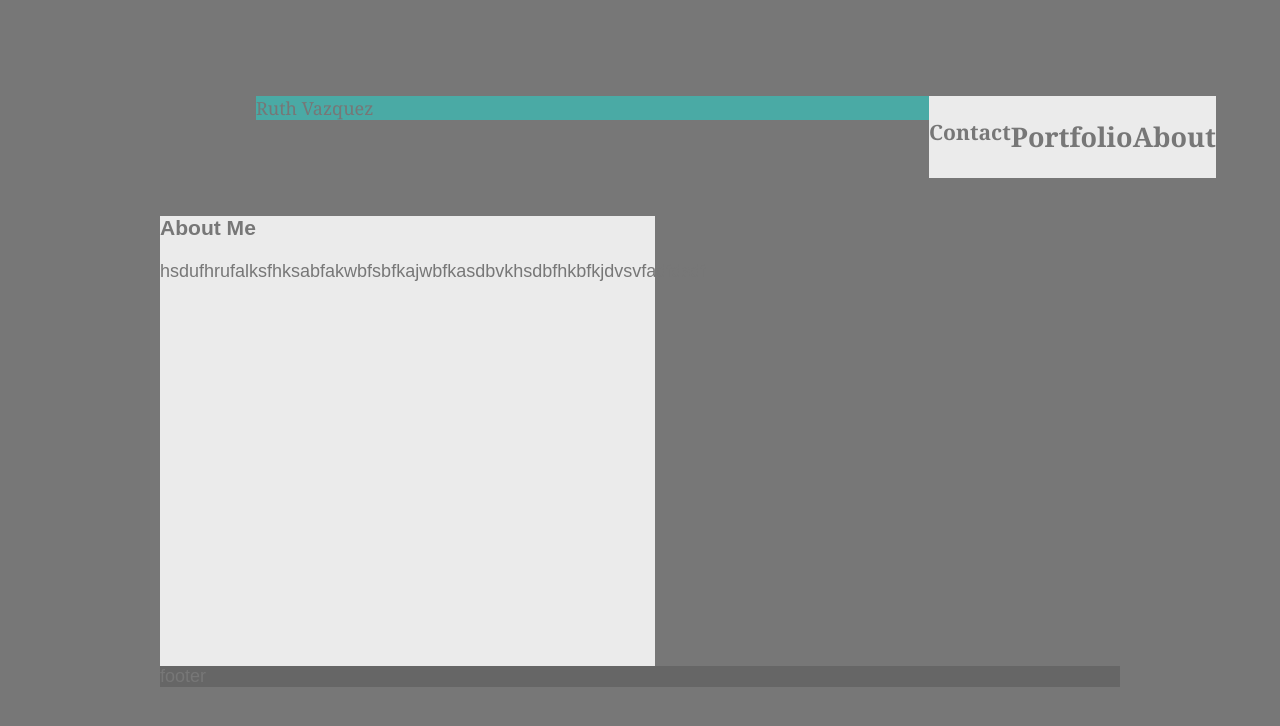
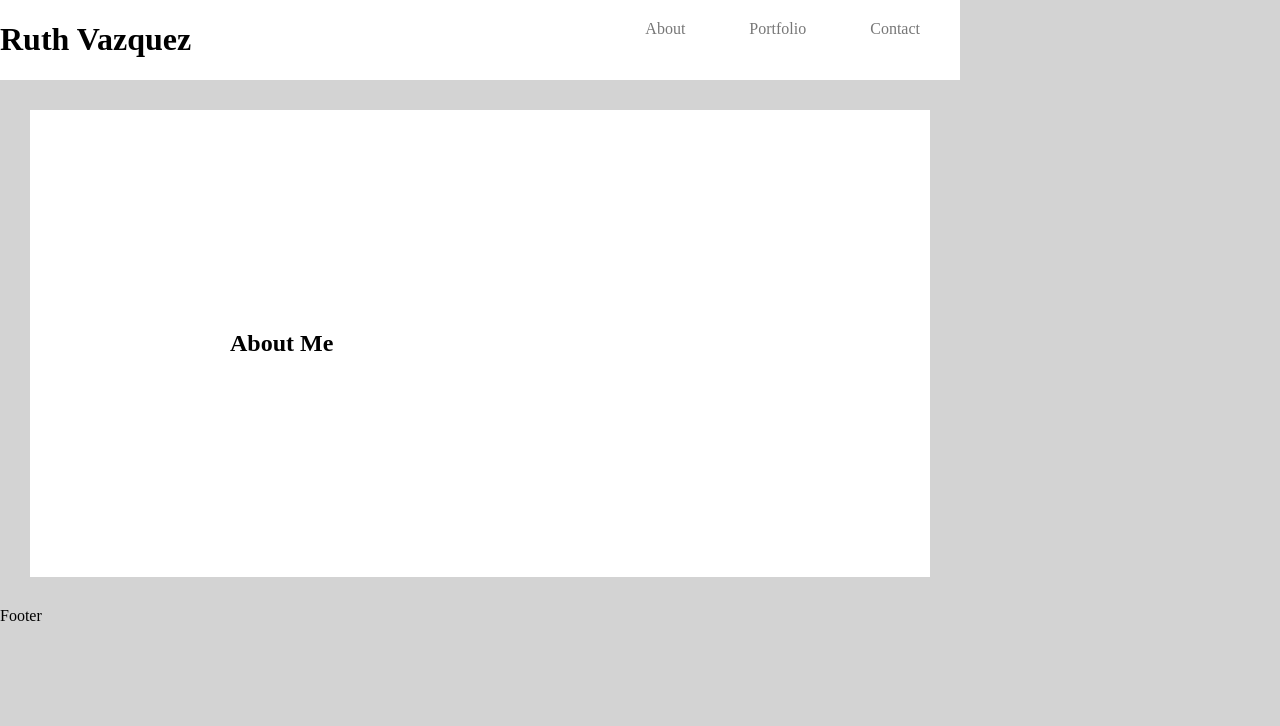
Before and after one commit to VeeNiceRuth/Basic-Portfolio, a plain HTML site: page index.html in a window 1280 px wide. Drawn offline with Linux system fonts and the light colour scheme; files that its build step writes are made by us from their sources; files whose address does not match are found by name.

Commit message:
worked on the heading and a list

```diff
--- a/assets/css/style.css
+++ b/assets/css/style.css
@@ -1,76 +1,68 @@
 body {
-    font-family: Arial, Helvetica, sans-serif;
-    color: #777;
-    background-color: #777;
-    font-size: 18px;
+    background: lightgray;
+    margin: 0;
     width: 960px;
-    max-width: 960px;
-    margin: auto;
+    font-weight: 300px;
+    position: center;
+}
+
+.container {
+    width: 960px;
+    margin: 0 auto;
+}
+header {
+    background: white;
+}
+header::after {
+    content: " ";
+    display: table;
+    clear: both;
 
 }
 
-header {
-    background-color: #4aaaa5;
-    font-family: Georgia, 'Times New Roman', Times, serif;
-    margin: 10%;
-    width: 960px;
-    padding: 0%;
-
-
-}
-
-.topnav {
-    overflow: hidden;
-    float: right;
-    margin: 0%;
-    text-align: center;
-    padding: 0%;
+h1 {
+    float: left;
+    padding: 10 0;
 
 }
 
 nav {
-    background-color: #ebebeb;
     float: right;
-    overflow: hidden;
-    top: 0%;
+}
+nav ul {
     margin: 0%;
     padding: 0%;
+    list-style: none;
+}
+nav li {
+    display: inline-block;
+    margin-right: 20px;
+    padding: 20px;
 }
 
-#about {
-    float: right;
-
-}
-#portfolio {
-    float: right;
-}
-#Contact {
-    float: right
-}
-
-section { clear: both;
-    background-color: #ebebeb;
-    width: 495px;
-    position: center;
-    height: 450px;
-
+nav a {
+    color: #777777;
+    text-decoration: none;
 
 }
 
-.aboutme {
-    margin: 0%;
+nav a:hover {
+    color: teal;
 }
 
+#full {
 
-footer {
-    background-color: #666666;
-    width: 320px;
-    clear: both;
-    width: 960px;
+    padding: 200px;
+    margin: 30px;
+    background: #ffffff
 
 }
 
-article {
-    background-color: #ebebeb;
-    color: #777
+aside {
+
 }
+
+footer {
+    height: 30px;
+
+}
--- a/index.html
+++ b/index.html
@@ -1,36 +1,41 @@
 <!DOCTYPE html>
+<html lang="en-us">
 
-<html>
-    <head>
-        <link rel="stylesheet" href="/Users/ruthv.vazquezcastro/Basic-Portfolio/assets/css/style.css">
+<head>
+<meta charset="UTF-8">
+<title>Ruth's Portfolio</title>
+<link rel="stylesheet" type="text/css" href="assets/css/style.css">
+</head>
 
-    <title>Ruth Vazquez Portfolio</title>
-    <body>
-        <header>Ruth Vazquez
-            <nav>
-                <div class="topnav">
-                    <h1 id="about">About</h1>
-                    <h2 id="portfolio">Portfolio</h2>
-                    <h3 id="Contact">Contact</h3>
-                </div>
-            </nav>
-        </header>
+<header>
+    <div class="container">
+        <h1>Ruth Vazquez</h1>
+
+    <nav>
+        <ul>
+            <li><a href="#">About</a></li>
+            <li><a href="#">Portfolio</a></li>
+            <li><a href="#">Contact</a></li>
+        </ul>
+    </nav>
+</div>
+</header>
 
 
+<section id="full">
+<aside>
 
-        <section>
-            <article>
-                <h1>About Me</h1>
+    <h2>About Me</h2>
 
-            <p>hsdufhrufalksfhksabfakwbfsbfkajwbfkasdbvkhsdbfhkbfkjdvsvfadfdsdf</p>
-        </article>
-        </section>
+</aside>
 
 
+</section>
 
+<footer>
+Footer
+</footer>
 
-        <footer>footer</footer>
+</body>
 
-    </body>
-    </head>
 </html>
```
